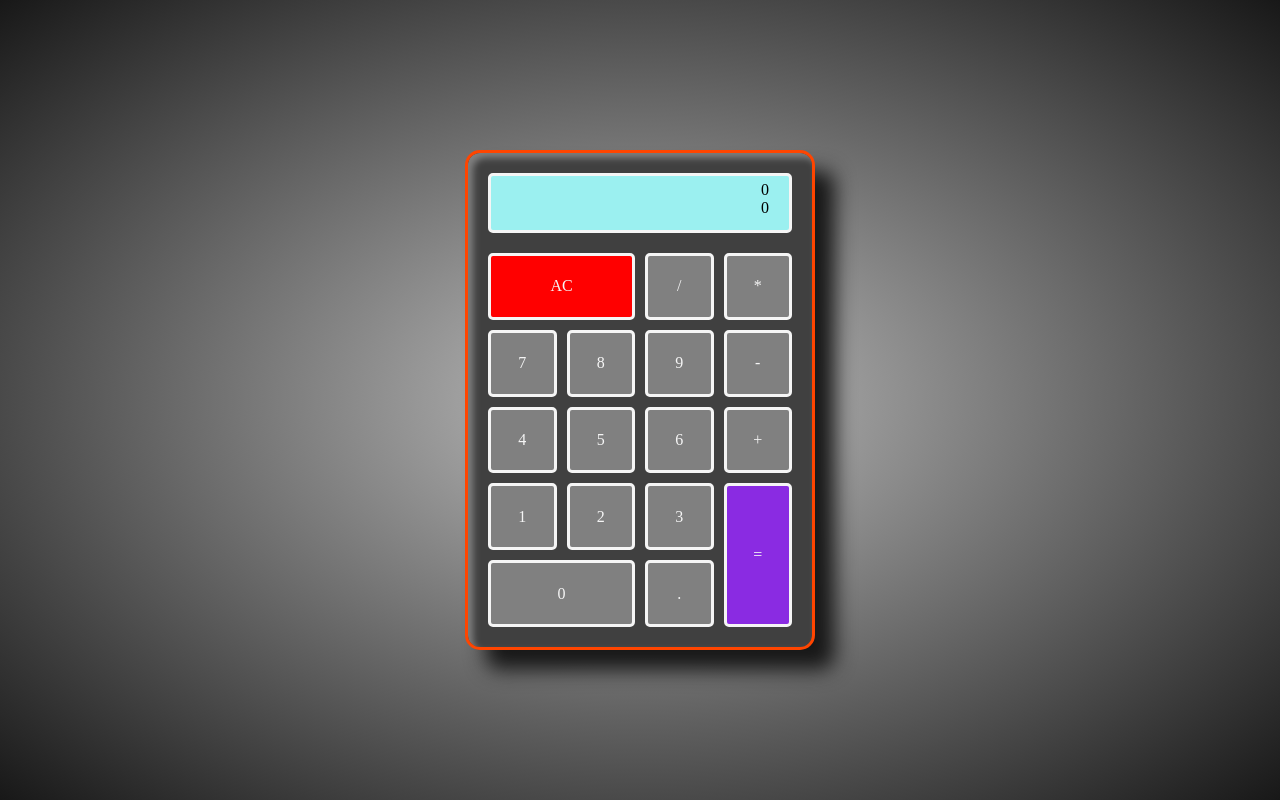
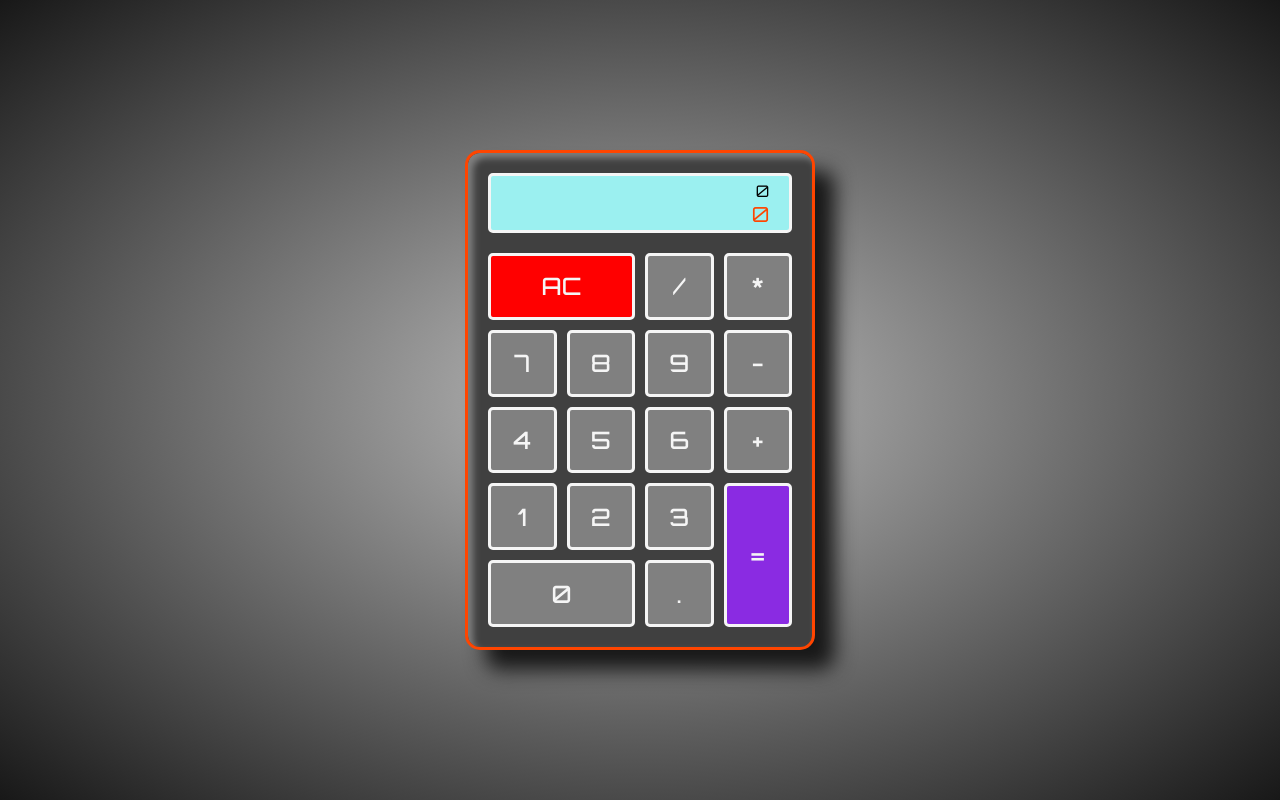
Before and after one commit to dnlk86/javascript-calculator, a React (Create React App) app: page / in a window 1280 px wide. Built offline with nearby package versions, Linux system fonts and the light colour scheme.

Commit message:
styling completed

```diff
--- a/src/App.css
+++ b/src/App.css
@@ -5,5 +5,6 @@
     justify-content: center;
     align-items: center;
     text-align: center;
-    background-image: radial-gradient(silver, #181818);
+    background-image: var(--app-background-image);
+    user-select: none;
 }
--- a/src/features/calculator/Button.module.css
+++ b/src/features/calculator/Button.module.css
@@ -1,12 +1,14 @@
 .button {
     place-self: stretch;
-    background-color: grey;
-    color: whitesmoke;
-    border: 3px solid whitesmoke;
+    background-color: var(--buttons-color);
+    color: var(--inner-borders);
+    border: 3px solid var(--inner-borders);
     border-radius: 5px;
     display: flex;
     justify-content: center;
     align-items: center;
+    font-size: 1.5rem;
+    font-weight: 500;
 }
 
 .button:hover {
--- a/src/features/calculator/Calculator.module.css
+++ b/src/features/calculator/Calculator.module.css
@@ -1,10 +1,11 @@
 .CalculatorBody {
     width: 350px;
     height: 500px;
-    background-color: #404040;
-    border: 3px solid orangered;
+    background-color: var(--calculator-color);
+    border: 3px solid var(--calculator-border);
     border-radius: 15px;
-    box-shadow: 20px 20px 20px #181818, inset 5px 5px 7px grey;
+    box-shadow: 20px 20px 20px var(--calculator-shadow),
+        inset 5px 5px 7px var(--buttons-color);
 }
 
 .displayContainer {
--- a/src/features/calculator/Display.js
+++ b/src/features/calculator/Display.js
@@ -10,7 +10,15 @@ export default function Display() {
     return (
         <div className={styles.display}>
             <div>{lastEval}</div>
-            <div id="display">{value}</div>
+            <div
+                id="display"
+                style={{
+                    fontSize: "1.3rem",
+                    color: "var(--calculator-border)",
+                }}
+            >
+                {value}
+            </div>
         </div>
     );
 }
--- a/src/features/calculator/Display.module.css
+++ b/src/features/calculator/Display.module.css
@@ -4,7 +4,10 @@
     margin: 20px;
     width: 100%;
     height: 60px;
-    background-color: rgb(155, 240, 240);
-    border: 3px solid whitesmoke;
+    background-color: var(--display-color);
+    border: 3px solid var(--inner-borders);
     border-radius: 5px;
+    overflow: hidden;
+    font-size: 1rem;
+    font-weight: 400;
 }
--- a/src/index.css
+++ b/src/index.css
@@ -1,3 +1,15 @@
+@import url("https://fonts.googleapis.com/css2?family=Orbitron:wght@400;500;600;700;800;900&display=swap");
+
+:root {
+    --app-background-image: radial-gradient(silver, #181818);
+    --calculator-color: #404040;
+    --calculator-shadow: #181818;
+    --calculator-border: #ff4500;
+    --buttons-color: #808080;
+    --display-color: #9bf0f0;
+    --inner-borders: #f5f5f5;
+}
+
 * {
     box-sizing: border-box;
     margin: 0;
@@ -10,4 +22,5 @@ body {
     display: flex;
     justify-content: center;
     align-items: center; */
+    font-family: "Orbitron", sans-serif;
 }
```
